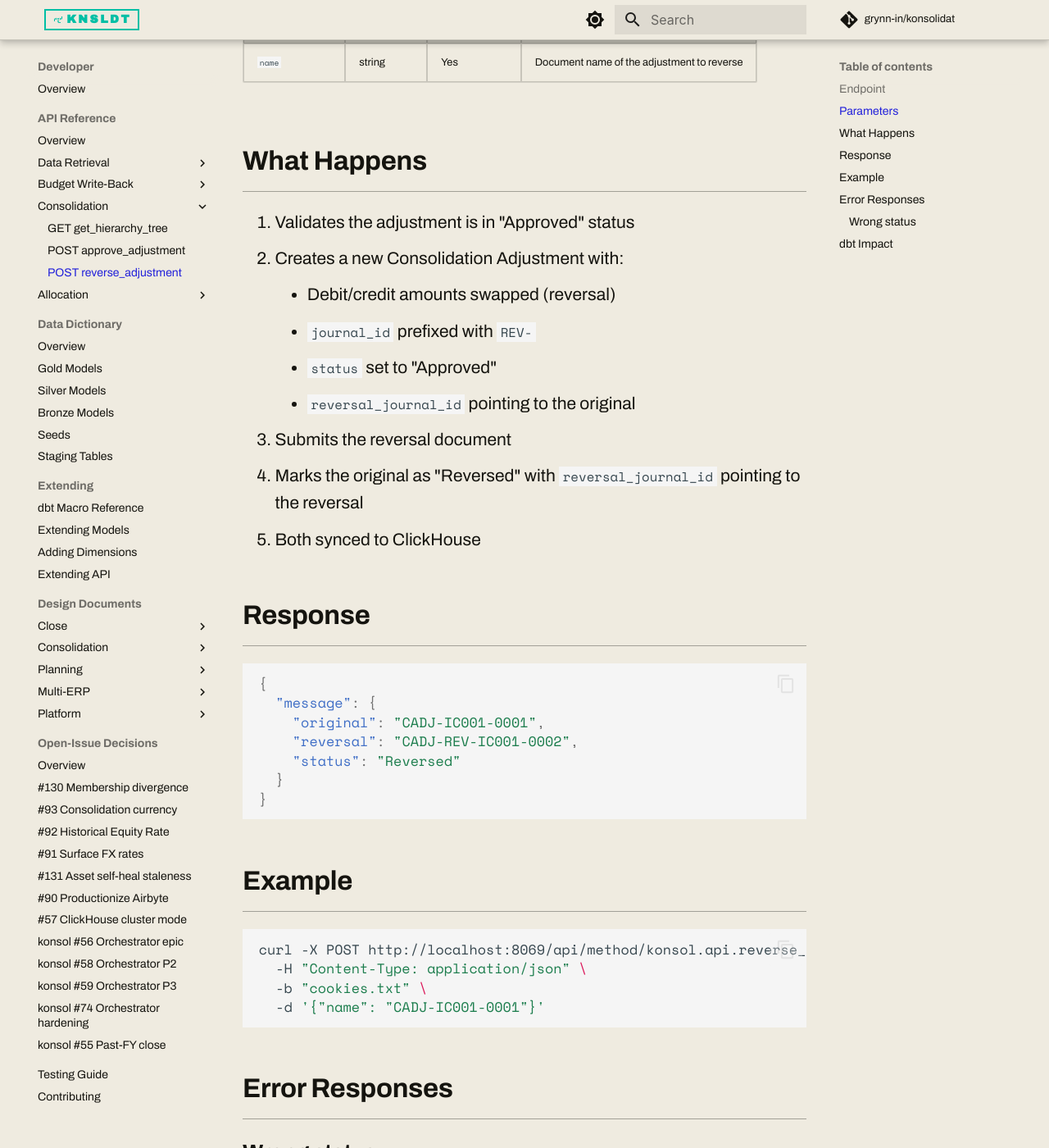
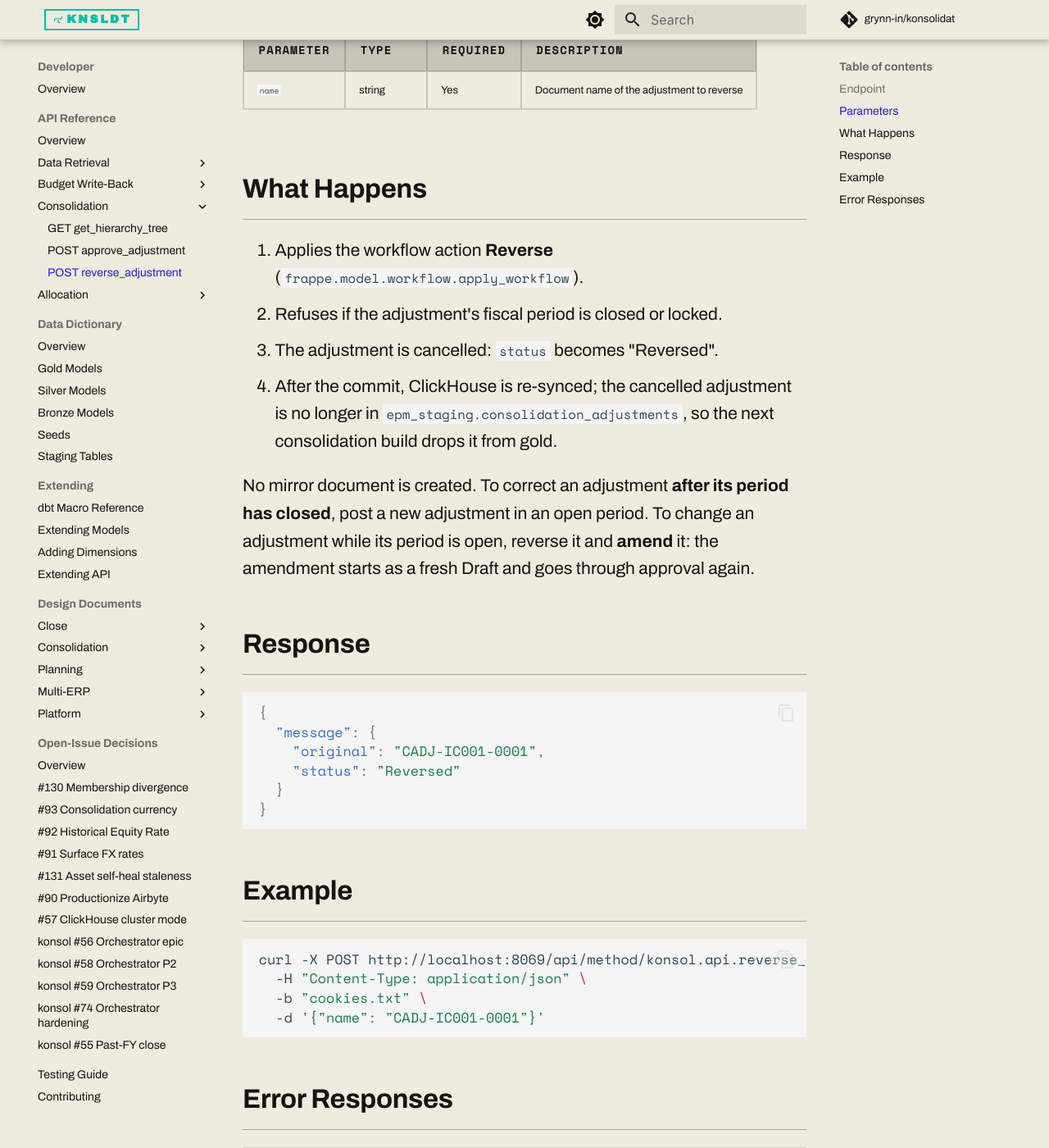
Before and after one commit to grynn-in/konsolidat, an MkDocs documentation site: the page built from docs/api-reference/api-reverse-adjustment.md, in a window 1280 px wide and 1400 px high, scrolled down 692 px. Shown: the whole window at 82% size. Built offline with MkDocs 1.6.1 and Material for MkDocs 9.7.7, drawn with Linux system fonts in a browser that asks for light colours; comment, search, counter and statistics services are not loaded; some of the changed text lies outside the part shown.

Commit message:
docs: adjustment approve/reverse go through the workflow (konsol#134)
approve_adjustment is the workflow's Approve (the submit); reverse_adjustment
is its Reverse (the cancel), refused in a closed period, and no longer creates
a mirror adjustment. Documents the new errors and response shape.

Co-Authored-By: Claude Opus 5 <noreply@anthropic.com>
Claude-Session: https://claude.ai/code/session_013WewQKFQgG7o2M3mUDPRR5

````diff
--- a/docs/api-reference/api-reverse-adjustment.md
+++ b/docs/api-reference/api-reverse-adjustment.md
@@ -1,6 +1,6 @@
 # POST reverse_adjustment
 
-Reverse an Approved Consolidation Adjustment. Creates a reversal document with negated amounts and links both via `reversal_journal_id`.
+Reverse an Approved Consolidation Adjustment. Reversal **is** the cancel: the adjustment becomes docstatus 2 and leaves the warehouse. It is allowed only while the adjustment's fiscal period is open.
 
 ## Endpoint
 
@@ -18,15 +18,12 @@ POST /api/method/konsol.api.reverse_adjustment
 
 ## What Happens
 
-1. Validates the adjustment is in "Approved" status
-2. Creates a new Consolidation Adjustment with:
-    - Debit/credit amounts swapped (reversal)
-    - `journal_id` prefixed with `REV-`
-    - `status` set to "Approved"
-    - `reversal_journal_id` pointing to the original
-3. Submits the reversal document
-4. Marks the original as "Reversed" with `reversal_journal_id` pointing to the reversal
-5. Both synced to ClickHouse
+1. Applies the workflow action **Reverse** (`frappe.model.workflow.apply_workflow`).
+2. Refuses if the adjustment's fiscal period is closed or locked.
+3. The adjustment is cancelled: `status` becomes "Reversed".
+4. After the commit, ClickHouse is re-synced; the cancelled adjustment is no longer in `epm_staging.consolidation_adjustments`, so the next consolidation build drops it from gold.
+
+No mirror document is created. To correct an adjustment **after its period has closed**, post a new adjustment in an open period. To change an adjustment while its period is open, reverse it and **amend** it: the amendment starts as a fresh Draft and goes through approval again.
 
 ## Response
 
@@ -34,7 +31,6 @@ POST /api/method/konsol.api.reverse_adjustment
 {
   "message": {
     "original": "CADJ-IC001-0001",
-    "reversal": "CADJ-REV-IC001-0002",
     "status": "Reversed"
   }
 }
@@ -51,17 +47,9 @@ curl -X POST http://localhost:8069/api/method/konsol.api.reverse_adjustment \
 
 ## Error Responses
 
-### Wrong status
-
-```json
-{
-  "exc_type": "ValidationError",
-  "_server_messages": "[\"Cannot reverse: current status is 'Pending Approval', expected 'Approved'\"]"
-}
-```
-
-## dbt Impact
-
-The `gold_consolidation_adjustments` model includes both the original (now "Reversed") and the reversal (status "Approved") entries. The reversal's negated amounts cancel out the original, producing a net-zero effect on consolidated results.
+| Cause | Error |
+|-------|-------|
+| The adjustment isn't "Approved" | `WorkflowTransitionError`: "Not a valid Workflow Action" |
+| Its fiscal period is closed | `ValidationError`: "Cannot reverse a consolidation adjustment: fiscal period 12 of FY2024 is closed." |
 
 See also: [approve_adjustment](api-approve-adjustment.md)
````
Also changed, not shown: docs/api-reference/api-approve-adjustment.md (+15 -16 lines).
